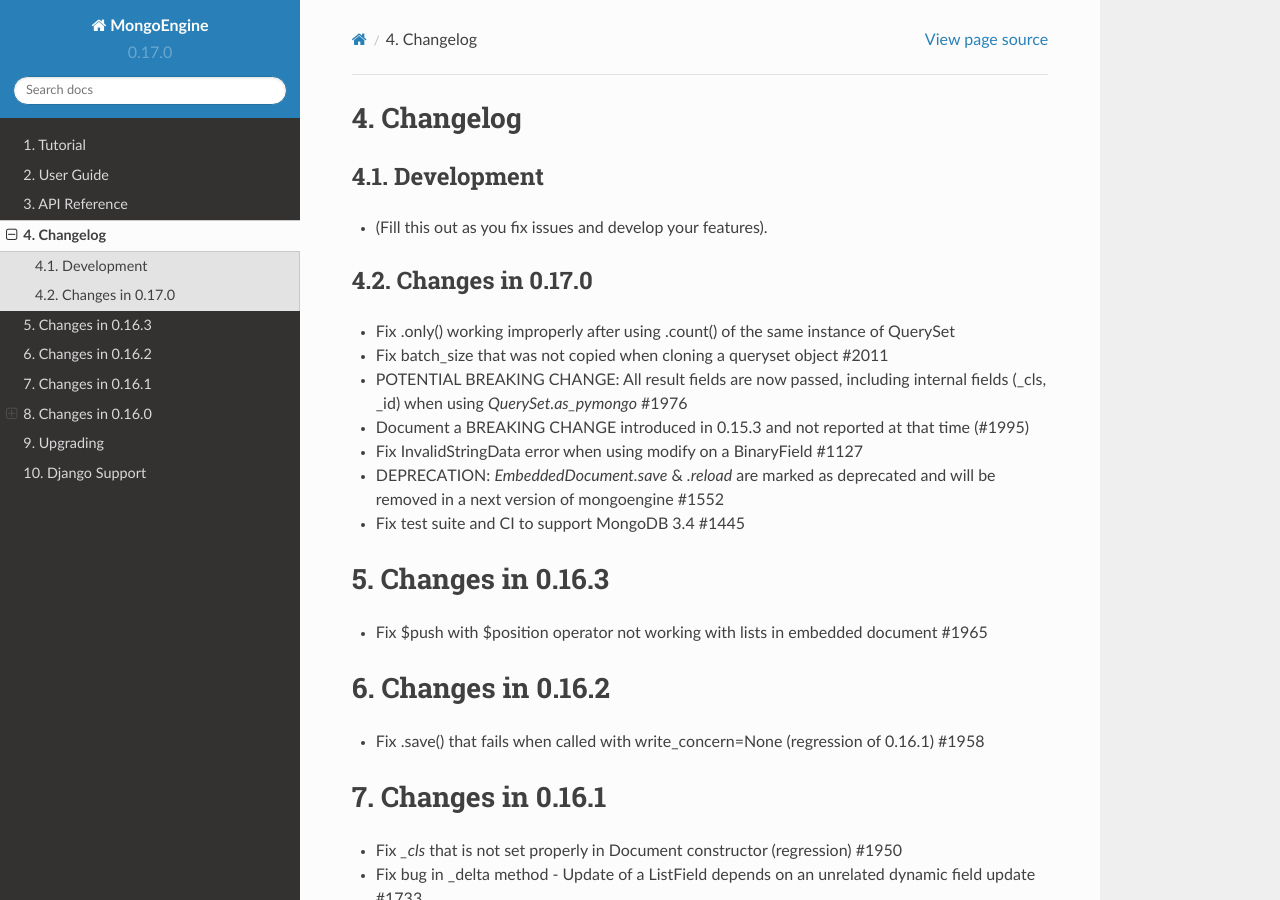
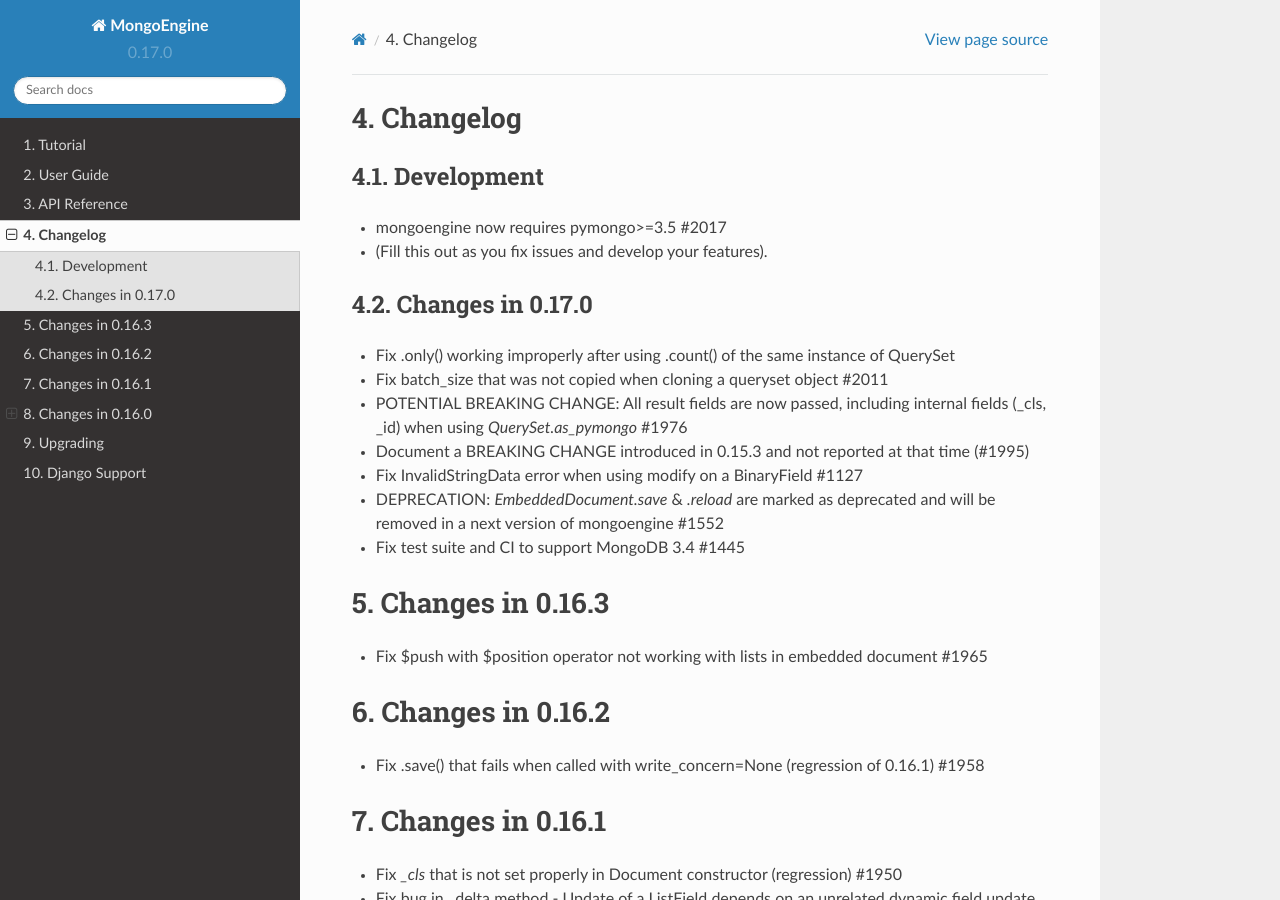
Before and after one commit to MongoEngine/mongoengine, a Sphinx documentation site: the page built from docs/changelog.rst, in a window 1280 px wide and 900 px high. Built offline with Sphinx 7.4.7 and the Read the Docs theme 2.0.0, drawn with Linux system fonts in a browser that asks for light colours.

Commit message:
document change in changelog

```diff
--- a/docs/changelog.rst
+++ b/docs/changelog.rst
@@ -4,6 +4,7 @@ Changelog
 
 Development
 ===========
+- mongoengine now requires pymongo>=3.5 #2017
 - (Fill this out as you fix issues and develop your features).
 
 Changes in 0.17.0
```
